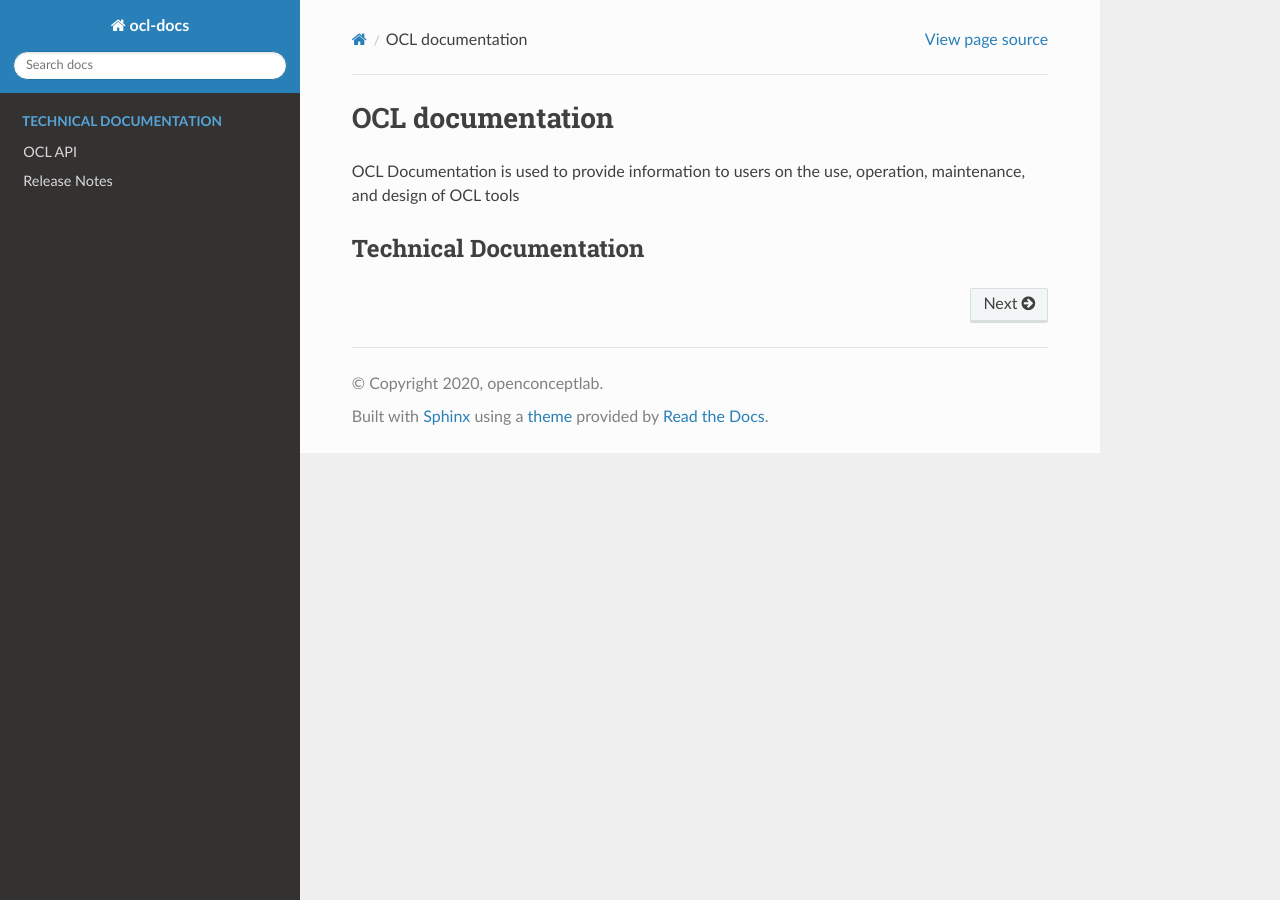
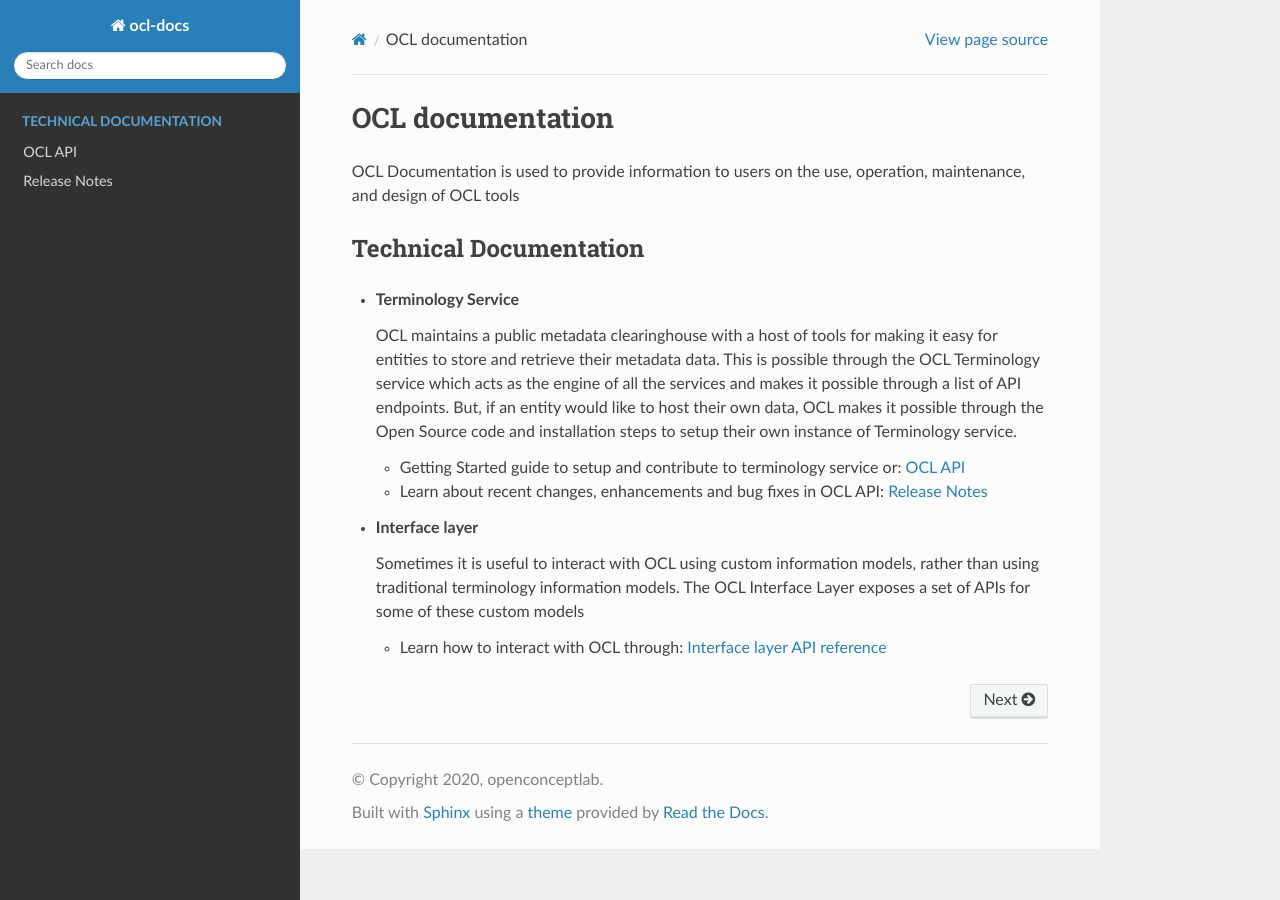
Before and after one commit to OpenConceptLab/ocl-docs, a Sphinx documentation site: the page built from docs/source/index.rst, in a window 1280 px wide. Built offline with Sphinx 7.4.7 and the Read the Docs theme 2.0.0, drawn with Linux system fonts in a browser that asks for light colours.

Commit message:
adding content in index page

```diff
--- a/docs/source/index.rst
+++ b/docs/source/index.rst
@@ -6,10 +6,28 @@ OCL Documentation is used to provide information to users on the use, operation,
 Technical Documentation
 -----------------------
 
+* **Terminology Service**
+
+  OCL maintains a public metadata clearinghouse with a host of tools for making it easy for entities to store and retrieve their metadata data. This is possible through the OCL Terminology service which acts as the engine of all the services and makes it possible through a list of API endpoints. But, if an entity would like to host their own data, OCL makes it possible through the Open Source code and installation steps to setup their own instance of Terminology service.
+
+  * Getting Started guide to setup and contribute to terminology service or:
+    :doc:`OCL API </technical/oclapi>`
+  * Learn about recent changes, enhancements and bug fixes in OCL API:
+    :doc:`Release Notes </technical/releases>`
+
+* **Interface layer**
+
+  Sometimes it is useful to interact with OCL using custom information models, rather than using traditional terminology information models. The OCL Interface Layer exposes a set of APIs for some of these custom models
+
+  * Learn how to interact with OCL through: `Interface layer API reference <https://documenter.getpostman.com/view/10981858/SzmjyuQC?version=latest>`_
+
+
+
+
 .. toctree::
    :maxdepth: 2
    :hidden:
    :caption: Technical Documentation
 
-   technical/oclapi.md
-   technical/releases.md
+   technical/oclapi
+   technical/releases
```
